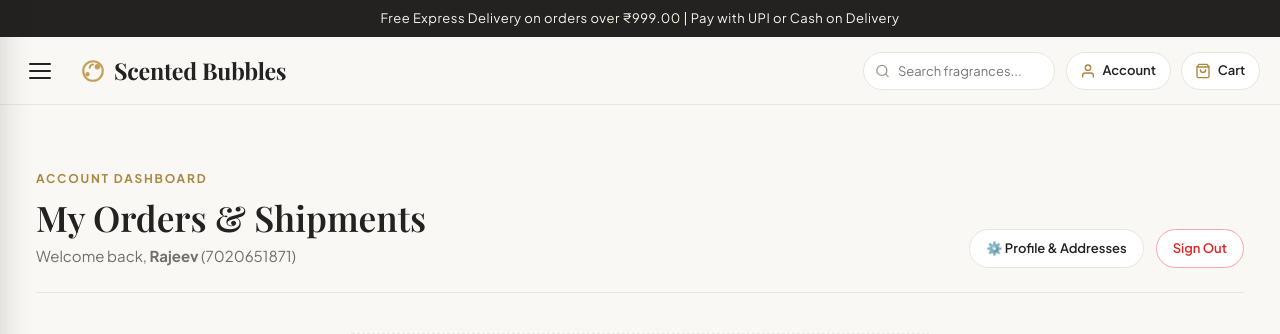
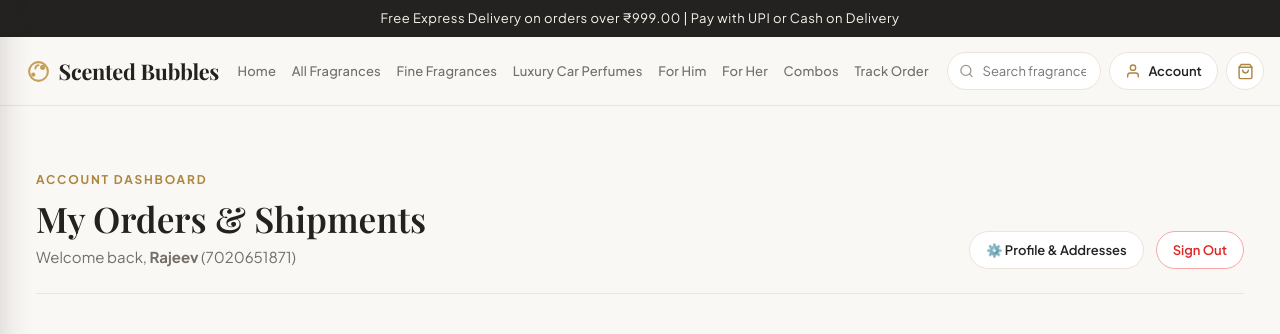
Before and after one commit to crajeev351/Scented-Bubbles, a Flask app: page /account/orders in a window 1280 px wide. Shown: the top 334 px of the page. Run offline with Flask 3, Linux system fonts and the light colour scheme; the visitor is signed in with stand-in values (Sample User, id 1); data comes from the database, SQL or seed files in the repository; some web fonts are replaced.

Commit message:
fix(ui): restore normal compact card sizes on desktop and make cart button icon-only

```diff
--- a/app/static/css/style.css
+++ b/app/static/css/style.css
@@ -328,16 +328,15 @@ img {
 .live-search-item:hover { background: var(--bg-subtle); }
 .live-search-item img { width: 44px; height: 44px; border-radius: var(--radius-sm); object-fit: cover; }
 
-/* Matching Luxury Action Buttons: Sign In / Account & Shopping Cart */
-.header-account-btn,
-.cart-icon-btn {
+/* Luxury Action Buttons: Sign In / Account & Shopping Cart Icon */
+.header-account-btn {
   position: relative;
   display: inline-flex;
   align-items: center;
   justify-content: center;
   gap: 0.45rem;
   color: var(--text-main);
-  padding: 0 0.92rem;
+  padding: 0 0.95rem;
   border-radius: var(--radius-pill);
   border: 1px solid var(--border-light);
   background: var(--bg-surface);
@@ -353,13 +352,49 @@ img {
   transition: var(--transition-smooth);
 }
 
-.header-account-btn span,
-.cart-icon-btn .cart-btn-label {
+.header-account-btn span {
   white-space: nowrap;
   line-height: 1;
 }
 
-.header-account-btn:hover,
+.header-account-btn:hover {
+  border-color: var(--gold-primary);
+  background: var(--gold-light);
+  color: var(--gold-dark);
+  box-shadow: 0 2px 10px rgba(197, 160, 89, 0.16);
+  transform: translateY(-1px);
+}
+
+.header-account-btn svg {
+  width: 16px;
+  height: 16px;
+  color: var(--gold-dark);
+  flex-shrink: 0;
+  transition: transform 0.2s ease;
+}
+
+.header-account-btn:hover svg {
+  transform: scale(1.1);
+}
+
+/* Icon-Only Cart Button (Emoji/SVG only, no text label) */
+.cart-icon-btn {
+  position: relative;
+  display: flex;
+  align-items: center;
+  justify-content: center;
+  color: var(--text-main);
+  width: 38px;
+  height: 38px;
+  border-radius: var(--radius-pill);
+  border: 1px solid var(--border-light);
+  background: var(--bg-surface);
+  box-sizing: border-box;
+  cursor: pointer;
+  flex-shrink: 0;
+  transition: var(--transition-smooth);
+}
+
 .cart-icon-btn:hover {
   border-color: var(--gold-primary);
   background: var(--gold-light);
@@ -368,16 +403,14 @@ img {
   transform: translateY(-1px);
 }
 
-.header-account-btn svg,
 .cart-icon-btn svg {
-  width: 16px;
-  height: 16px;
+  width: 17px;
+  height: 17px;
   color: var(--gold-dark);
   flex-shrink: 0;
   transition: transform 0.2s ease;
 }
 
-.header-account-btn:hover svg,
 .cart-icon-btn:hover svg {
   transform: scale(1.1);
 }
@@ -1834,8 +1867,8 @@ html, body {
   width: 100%;
 }
 
-/* Laptop, Tablet, iPad & Intermediate Displays (<= 1350px down to 681px) */
-@media (max-width: 1350px) {
+/* Tablet & iPad Dimensions (<= 1199px down to 681px) */
+@media (max-width: 1199px) {
   .container {
     padding-left: 1.25rem;
     padding-right: 1.25rem;
@@ -1941,24 +1974,17 @@ html, body {
     white-space: nowrap;
   }
 
-  /* Cart Button with badge: Always in frame */
+  /* Cart Button with badge: Always in frame (Icon only) */
   .cart-icon-btn {
     order: 3;
-    display: inline-flex;
+    display: flex;
     align-items: center;
     justify-content: center;
-    gap: 0.4rem;
+    width: 38px;
     height: 38px;
-    padding: 0 0.85rem;
+    padding: 0;
     border-radius: var(--radius-pill);
-    font-size: 0.8125rem;
-    font-weight: 600;
-    white-space: nowrap;
     flex-shrink: 0;
-  }
-
-  .cart-icon-btn .cart-btn-label {
-    display: inline;
   }
 
   /* Hero Promotional Banner on Tablet */
@@ -2152,10 +2178,6 @@ html, body {
     padding: 0;
   }
 
-  .cart-icon-btn .cart-btn-label {
-    display: none;
-  }
-
   .detail-layout {
     grid-template-columns: 1fr;
     gap: 1.75rem;
@@ -2240,10 +2262,6 @@ html, body {
     width: 38px;
     height: 38px;
     padding: 0;
-  }
-
-  .cart-icon-btn .cart-btn-label {
-    display: none;
   }
 
   .search-box {
--- a/app/templates/base.html
+++ b/app/templates/base.html
@@ -105,7 +105,6 @@
               <line x1="3" y1="6" x2="21" y2="6"></line>
               <path d="M16 10a4 4 0 0 1-8 0"></path>
             </svg>
-            <span class="cart-btn-label">Cart</span>
             <span class="cart-badge" style="display: none;">0</span>
           </a>
         </div>
```
